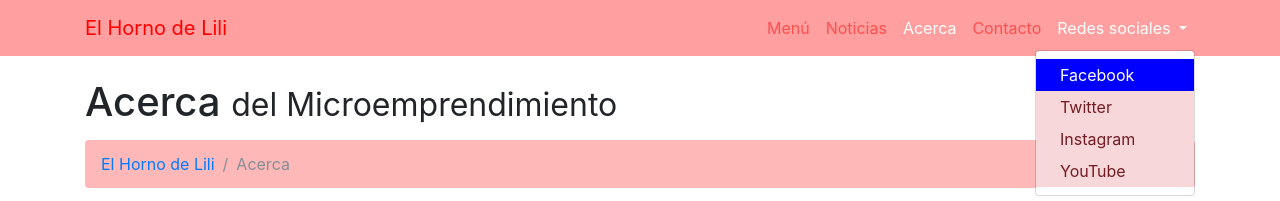
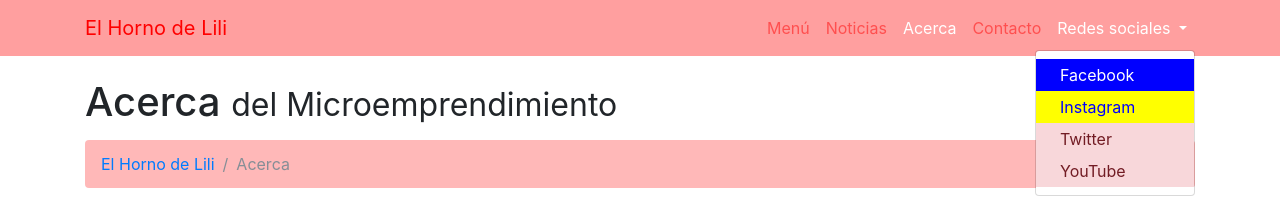
Before and after one commit to KevinPalacios/kevinpalacios.github.io, a website: page acerca.html in a window 1280 px wide. Both pictures are taken after a click on the link "Redes sociales". Shown: the top 201 px of the page. Drawn offline with Linux system fonts and the light colour scheme.

Commit message:
Update acerca.html

```diff
--- a/acerca.html
+++ b/acerca.html
@@ -47,8 +47,8 @@
               </a>
               <div class="dropdown-menu dropdown-menu-right" aria-labelledby="navbarDropdownBlog">
                 <a class="dropdown-item" href="http://www.facebook.com/elhornodelili" style="background-color:blue;color:white;">Facebook</a>
+                <a class="dropdown-item" href="http://instagram.com/elhornodelili" style="background-color:yellow;color:blue;">Instagram</a>
                 <a class="dropdown-item alert-danger" href="404.html">Twitter</a>
-                <a class="dropdown-item alert-danger" href="404.html">Instagram</a>
                 <a class="dropdown-item alert-danger" href="404.html">YouTube</a>
               </div>
             </li>
```
